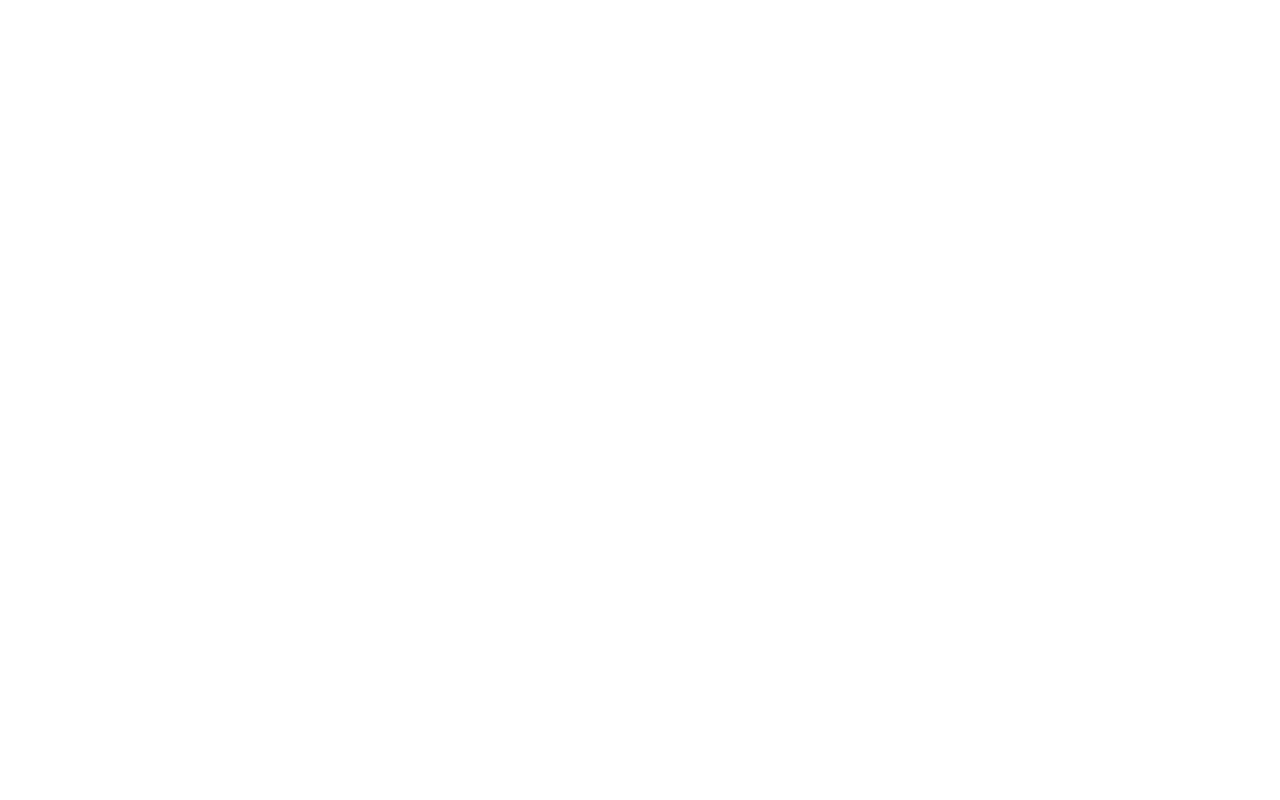
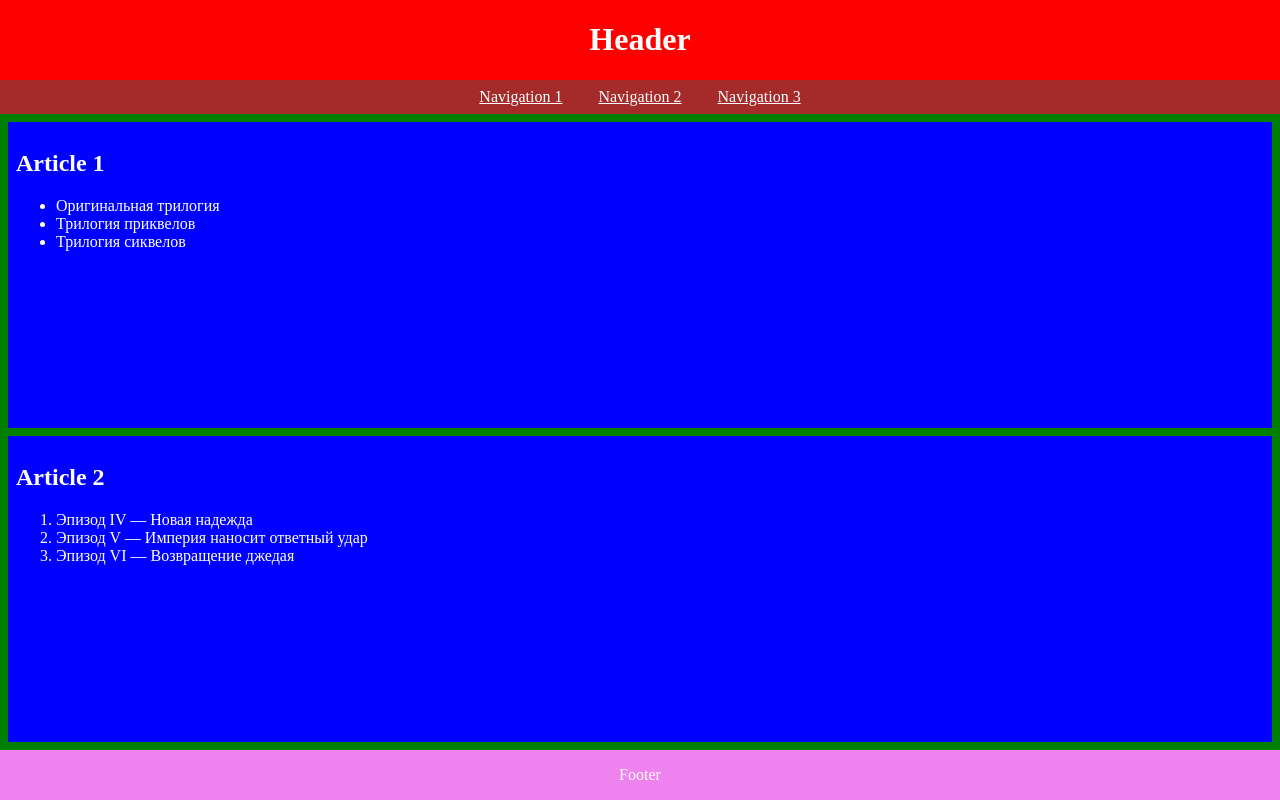
Before and after one commit to js-tasks-ru/htmlcss-20250123_ekivok, a website: page 02-dz0/01-semantic-mockup/solution.html in a window 1280 px wide. Drawn offline with Linux system fonts and the light colour scheme.

Commit message:
adds 02-dz0 01-semantic-mockup

```diff
--- /dev/null
+++ b/02-dz0/01-semantic-mockup/solution.css
@@ -0,0 +1,53 @@
+body {
+    margin: 0;
+    padding: 0;
+    min-height: 100vh;
+    display: flex;
+    flex-direction: column;
+    color: white;
+}
+
+header {
+    background-color: red;
+    padding: 0px;
+    text-align: center;
+}
+
+nav {
+    background-color: brown;
+    text-align: center;
+}
+
+main {
+    background-color: green;
+    flex-grow: 1;
+    display: flex;
+    flex-direction: column;
+    gap: 8px;
+    padding: 8px;
+}
+
+footer {
+    background-color: violet;
+    text-align: center;
+}
+
+article {
+    background-color: blue;
+    flex-grow: 1;
+    padding: 8px;
+}
+
+nav ul {
+    margin: 0;
+    padding: 0 16px;
+}
+
+nav ul li {
+    display: inline-block;
+    padding: 8px 16px;
+}
+
+nav ul li a {
+    color: white;
+}
--- a/02-dz0/01-semantic-mockup/solution.html
+++ b/02-dz0/01-semantic-mockup/solution.html
@@ -1,4 +1,46 @@
 <!DOCTYPE html>
 <html lang="ru">
-    <!-- Ваше решение -->
+<!-- Ваше решение -->
+
+<head>
+    <link rel="stylesheet" href="solution.css">
+</head>
+
+<body>
+    <header>
+        <h1>Header</h1>
+        <nav>
+            <ul>
+                <li><a href="#">Navigation 1</a></li>
+                <li><a href="#">Navigation 2</a></li>
+                <li><a href="#">Navigation 3</a></li>
+            </ul>
+        </nav>
+    </header>
+
+    <main>
+        <article>
+            <h2>Article 1</h2>
+
+            <ul>
+                <li>Оригинальная трилогия</li>
+                <li>Трилогия приквелов</li>
+                <li>Трилогия сиквелов</li>
+            </ul>
+        </article>
+        <article>
+            <h2>Article 2</h2>
+
+            <ol>
+                <li>Эпизод IV — Новая надежда</li>
+                <li>Эпизод V — Империя наносит ответный удар</a></li>
+                <li>Эпизод VI — Возвращение джедая</li>
+            </ol>
+        </article>
+    </main>
+    <footer>
+        <p>Footer</p>
+    </footer>
+</body>
+
 </html>
```
